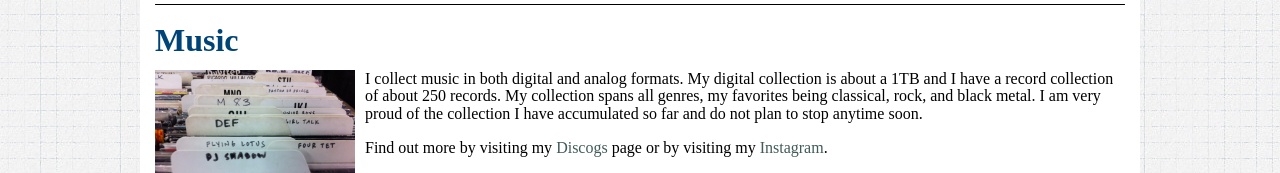
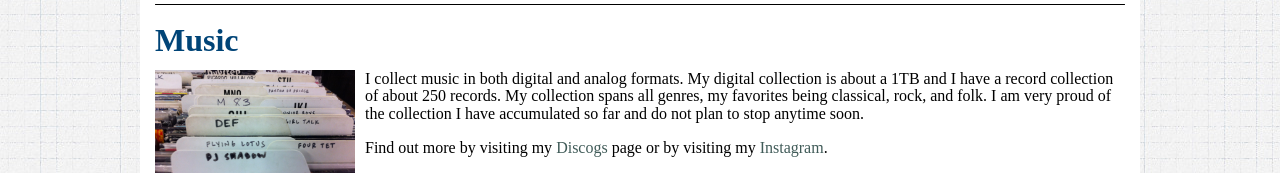
Before and after one commit to EthanHarte/EthanHarte, a plain HTML site: page hobbies.html in a window 1280 px wide. Shown: the part 474-647 px from the top of the page. Drawn offline with Linux system fonts and the light colour scheme.

Commit message:
Minor update to the hobbies page

```diff
--- a/hobbies.html
+++ b/hobbies.html
@@ -62,7 +62,7 @@
 			<h1>Music</h1>
 			<img src="images/hobbies_music.jpg" width="200" style="float:left; padding-right:10px; padding-bottom:10px"/>
 			<p>I collect music in both digital and analog formats. My digital collection is about a 1TB and I have a record collection of about 250 records.
-			My collection spans all genres, my favorites being classical, rock, and black metal. I am very proud of the collection I have accumulated so far and
+			My collection spans all genres, my favorites being classical, rock, and folk. I am very proud of the collection I have accumulated so far and
 			do not plan to stop anytime soon.</p>
 			Find out more by visiting my <a href="https://www.discogs.com/user/eharte" target="blank">Discogs</a> page
 			or by visiting my <a href="https://www.instagram.com/notethanharte/" target="blank">Instagram</a>.
```
